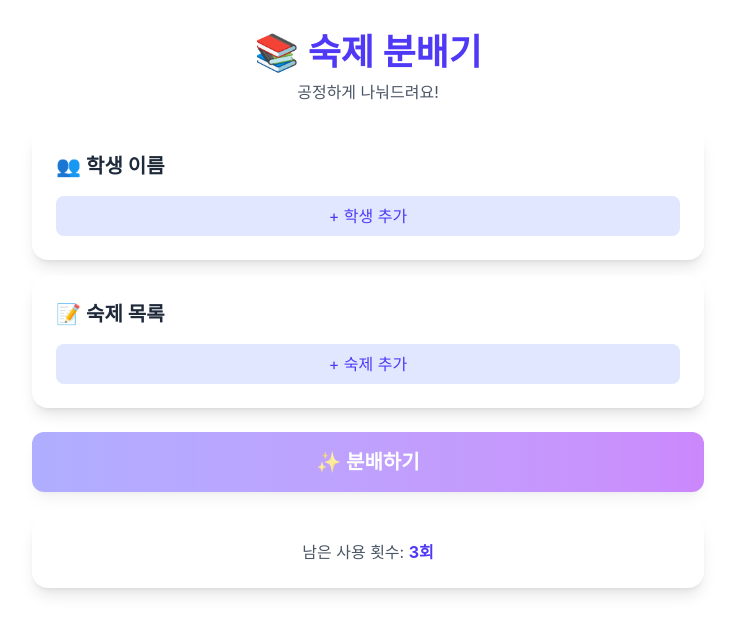
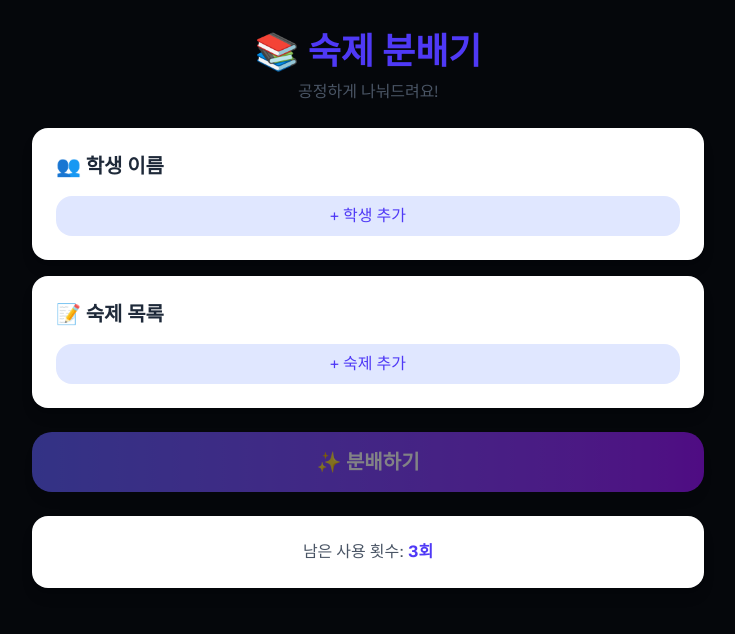
Before and after one commit to classmatecomco-sudo/Project1, a Next.js app: page / in a window 1280 px wide. Shown: the top 634 px of the page, without its empty margins (272-1007 px from the left). Built offline with nearby package versions, Linux system fonts and the light colour scheme.

Commit message:
Fix CSS import error

```diff
--- a/app/globals.css
+++ b/app/globals.css
@@ -1,26 +1,89 @@
-@import "tailwindcss";
+@import 'tailwindcss';
+
+@custom-variant dark (&:is(.dark *));
 
 :root {
-  --background: #ffffff;
-  --foreground: #171717;
+  --background: oklch(0.13 0.01 260);
+  --foreground: oklch(0.95 0 0);
+  --card: oklch(0.2 0.01 260);
+  --card-foreground: oklch(0.95 0 0);
+  --popover: oklch(0.2 0.01 260);
+  --popover-foreground: oklch(0.95 0 0);
+  --primary: oklch(0.75 0.18 160);
+  --primary-foreground: oklch(0.13 0.01 260);
+  --secondary: oklch(0.25 0.01 260);
+  --secondary-foreground: oklch(0.9 0 0);
+  --muted: oklch(0.25 0.01 260);
+  --muted-foreground: oklch(0.6 0 0);
+  --accent: oklch(0.85 0.15 85);
+  --accent-foreground: oklch(0.13 0.01 260);
+  --destructive: oklch(0.55 0.22 25);
+  --destructive-foreground: oklch(0.95 0 0);
+  --border: oklch(0.3 0.01 260);
+  --input: oklch(0.25 0.01 260);
+  --ring: oklch(0.75 0.18 160);
+  --chart-1: oklch(0.75 0.18 160);
+  --chart-2: oklch(0.85 0.15 85);
+  --chart-3: oklch(0.7 0.15 200);
+  --chart-4: oklch(0.65 0.2 320);
+  --chart-5: oklch(0.6 0.2 30);
+  --radius: 1rem;
+  --sidebar: oklch(0.15 0.01 260);
+  --sidebar-foreground: oklch(0.95 0 0);
+  --sidebar-primary: oklch(0.75 0.18 160);
+  --sidebar-primary-foreground: oklch(0.13 0.01 260);
+  --sidebar-accent: oklch(0.25 0.01 260);
+  --sidebar-accent-foreground: oklch(0.95 0 0);
+  --sidebar-border: oklch(0.3 0.01 260);
+  --sidebar-ring: oklch(0.75 0.18 160);
 }
 
 @theme inline {
+  --font-sans: 'Geist', 'Geist Fallback';
+  --font-mono: 'Geist Mono', 'Geist Mono Fallback';
   --color-background: var(--background);
   --color-foreground: var(--foreground);
-  --font-sans: var(--font-geist-sans);
-  --font-mono: var(--font-geist-mono);
+  --color-card: var(--card);
+  --color-card-foreground: var(--card-foreground);
+  --color-popover: var(--popover);
+  --color-popover-foreground: var(--popover-foreground);
+  --color-primary: var(--primary);
+  --color-primary-foreground: var(--primary-foreground);
+  --color-secondary: var(--secondary);
+  --color-secondary-foreground: var(--secondary-foreground);
+  --color-muted: var(--muted);
+  --color-muted-foreground: var(--muted-foreground);
+  --color-accent: var(--accent);
+  --color-accent-foreground: var(--accent-foreground);
+  --color-destructive: var(--destructive);
+  --color-destructive-foreground: var(--destructive-foreground);
+  --color-border: var(--border);
+  --color-input: var(--input);
+  --color-ring: var(--ring);
+  --color-chart-1: var(--chart-1);
+  --color-chart-2: var(--chart-2);
+  --color-chart-3: var(--chart-3);
+  --color-chart-4: var(--chart-4);
+  --color-chart-5: var(--chart-5);
+  --radius-sm: calc(var(--radius) - 4px);
+  --radius-md: calc(var(--radius) - 2px);
+  --radius-lg: var(--radius);
+  --radius-xl: calc(var(--radius) + 4px);
+  --color-sidebar: var(--sidebar);
+  --color-sidebar-foreground: var(--sidebar-foreground);
+  --color-sidebar-primary: var(--sidebar-primary);
+  --color-sidebar-primary-foreground: var(--sidebar-primary-foreground);
+  --color-sidebar-accent: var(--sidebar-accent);
+  --color-sidebar-accent-foreground: var(--sidebar-accent-foreground);
+  --color-sidebar-border: var(--sidebar-border);
+  --color-sidebar-ring: var(--sidebar-ring);
 }
 
-@media (prefers-color-scheme: dark) {
-  :root {
-    --background: #0a0a0a;
-    --foreground: #ededed;
+@layer base {
+  * {
+    @apply border-border outline-ring/50;
+  }
+  body {
+    @apply bg-background text-foreground;
   }
 }
-
-body {
-  background: var(--background);
-  color: var(--foreground);
-  font-family: -apple-system, BlinkMacSystemFont, 'Segoe UI', 'Roboto', 'Oxygen', 'Ubuntu', 'Cantarell', sans-serif;
-}
```
